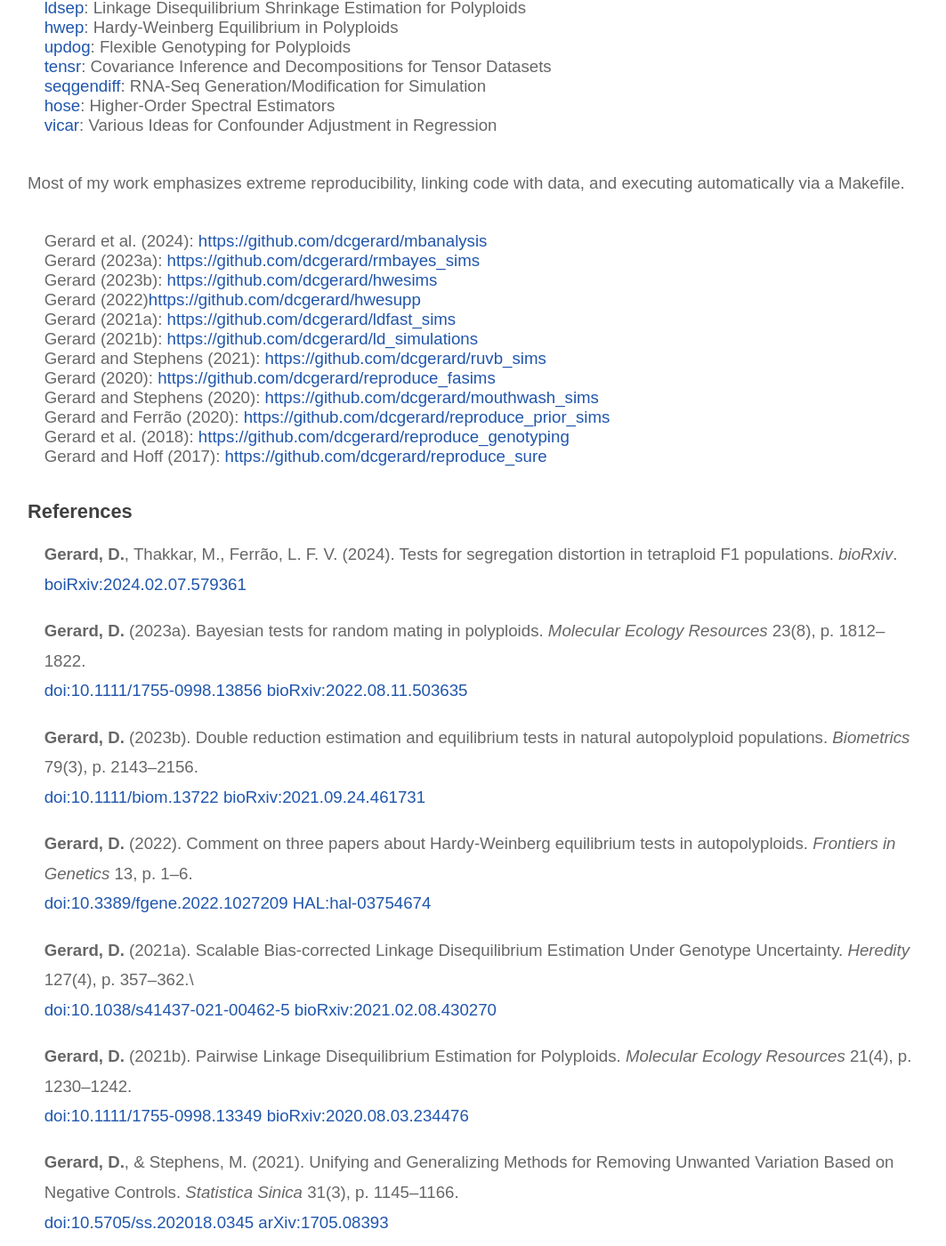
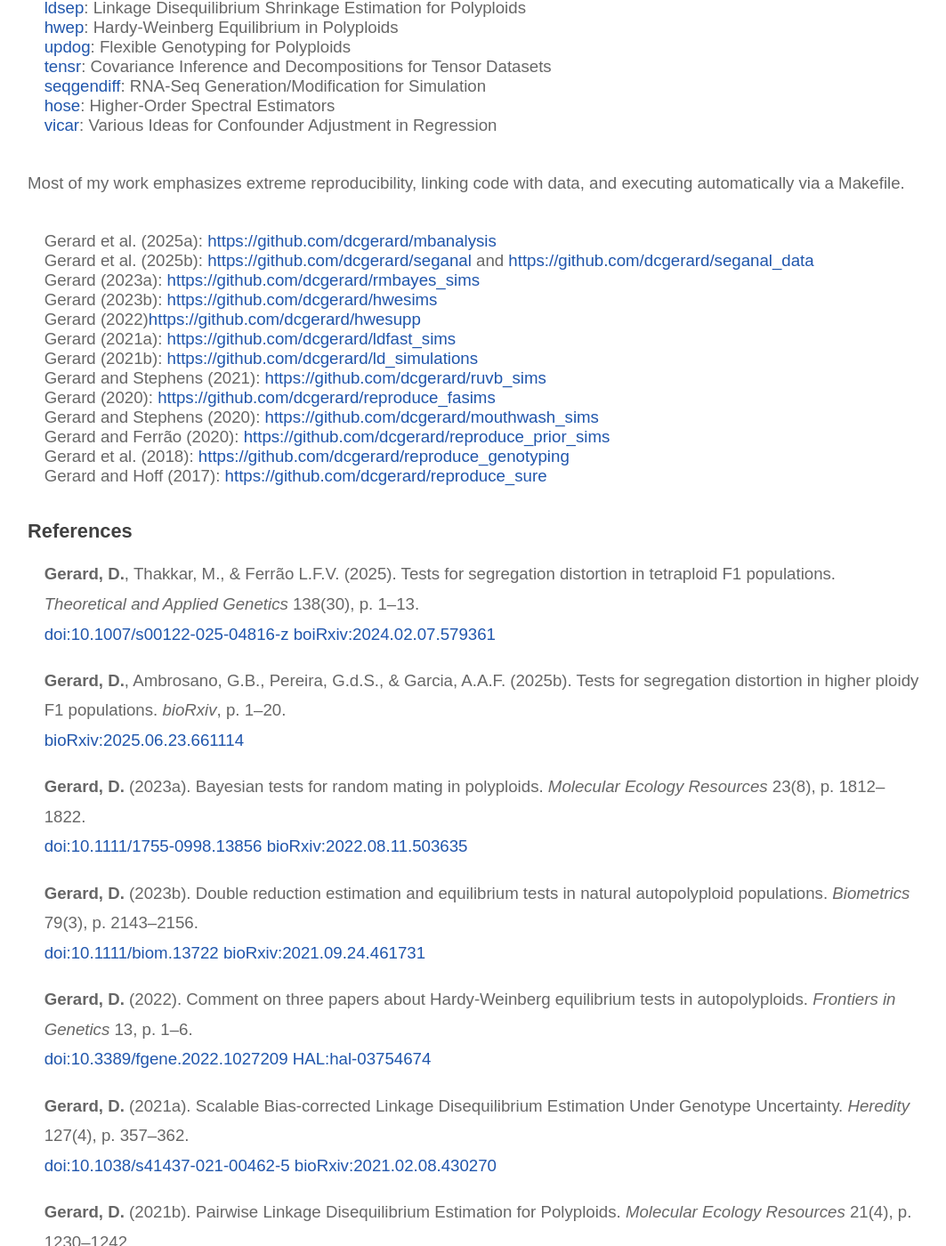
Before and after one commit to dcgerard/dcgerard.github.io, a Jekyll site: the page built from code/index.md, in a window 1280 px wide and 1400 px high, scrolled down 409 px. Shown: the whole window at 89% size, without its empty margins (97-1160 px from the left). Built offline with Jekyll 4.4.1, drawn with Linux system fonts in a browser that asks for light colours.

Commit message:
add higher ploidy f1 tests

```diff
--- a/code/index.md
+++ b/code/index.md
@@ -18,7 +18,8 @@ I have written a lot of code for my research. You can see most of it on my [GitH
 Most of my work emphasizes extreme reproducibility, linking code with
 data, and executing automatically via a Makefile.
 
-- Gerard et al. (2024): <https://github.com/dcgerard/mbanalysis>
+- Gerard et al. (2025a): <https://github.com/dcgerard/mbanalysis>
+- Gerard et al. (2025b): <https://github.com/dcgerard/seganal> and <https://github.com/dcgerard/seganal_data>
 - Gerard (2023a): <https://github.com/dcgerard/rmbayes_sims>
 - Gerard (2023b): <https://github.com/dcgerard/hwesims>
 - Gerard (2022)<https://github.com/dcgerard/hwesupp>
@@ -33,8 +34,12 @@ data, and executing automatically via a Makefile.
 
 ### References
 
-- **Gerard, D.**, Thakkar, M., Ferr&atilde;o, L. F. V. (2024). Tests for segregation distortion in tetraploid F1 populations. *bioRxiv*. \\
+- **Gerard, D.**, Thakkar, M., & Ferr&atilde;o L.F.V. (2025). Tests for segregation distortion in tetraploid F1 populations. *Theoretical and Applied Genetics* 138(30), p. 1--13. \\
+  [doi:10.1007/s00122-025-04816-z](https://doi.org/10.1007/s00122-025-04816-z)
   [boiRxiv:2024.02.07.579361](https://doi.org/10.1101/2024.02.07.579361)
+
+- **Gerard, D.**, Ambrosano, G.B., Pereira, G.d.S., & Garcia, A.A.F. (2025b). Tests for segregation distortion in higher ploidy F1 populations. *bioRxiv*, p. 1--20. \\
+  [bioRxiv:2025.06.23.661114](https://doi.org/10.1101/2025.06.23.661114)
 
 - **Gerard, D.** (2023a). Bayesian tests for random mating in polyploids. *Molecular Ecology Resources* 23(8), p. 1812--1822. \\
   [doi:10.1111/1755-0998.13856](https://doi.org/10.1111/1755-0998.13856)
```
Also changed, not shown: research/gerard_bib.bib (+10 -0 lines), Gemfile.lock, 1 other file.
